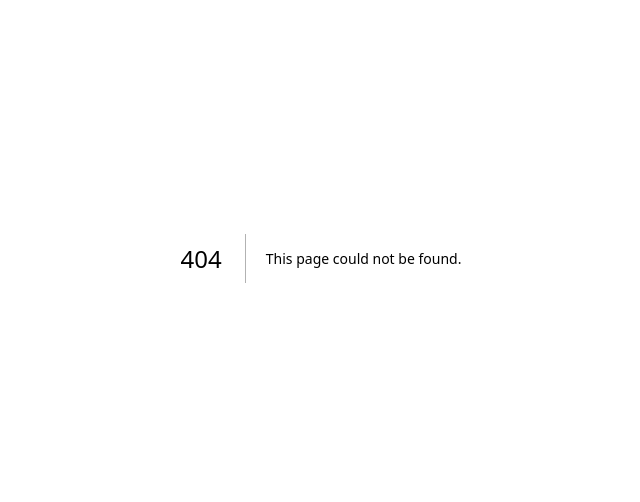
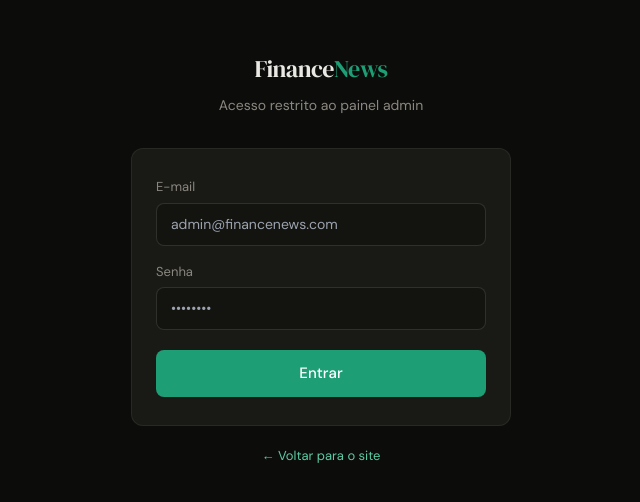
Before and after one commit to iamVinii/finance-news, a Next.js app: page /login in a window 1280 px wide. Before the commit this address had no page. Shown: the part 142-644 px from the top of the page, without its empty margins (319-959 px from the left). Built offline with nearby package versions, Linux system fonts and the light colour scheme.

Commit message:
adiciona autenticação NextAuth com proteção da rota /admin

```diff
--- /dev/null
+++ b/app/api/auth/[...nextauth]/route.ts
@@ -0,0 +1,6 @@
+import NextAuth from "next-auth";
+import { authOptions } from "../../../../lib/auth";
+
+const handler = NextAuth(authOptions);
+
+export { handler as GET, handler as POST };
--- /dev/null
+++ b/app/login/page.tsx
@@ -0,0 +1,140 @@
+"use client";
+
+import { useState } from "react";
+import { signIn } from "next-auth/react";
+import { useRouter } from "next/navigation";
+
+export default function LoginPage() {
+  const router = useRouter();
+  const [email, setEmail] = useState("");
+  const [password, setPassword] = useState("");
+  const [error, setError] = useState("");
+  const [loading, setLoading] = useState(false);
+
+  async function handleSubmit(e: React.FormEvent) {
+    e.preventDefault();
+    setLoading(true);
+    setError("");
+
+    const result = await signIn("credentials", {
+      email,
+      password,
+      redirect: false,
+    });
+
+    if (result?.error) {
+      setError("E-mail ou senha incorretos.");
+      setLoading(false);
+      return;
+    }
+
+    router.push("/admin");
+  }
+
+  return (
+    <div style={{
+      minHeight: "100vh",
+      background: "var(--bg-primary)",
+      display: "flex",
+      alignItems: "center",
+      justifyContent: "center",
+      fontFamily: "'DM Sans', sans-serif",
+      padding: "24px",
+    }}>
+      <div style={{
+        width: "100%",
+        maxWidth: 380,
+      }}>
+        <div style={{ textAlign: "center", marginBottom: 32 }}>
+          <span style={{
+            fontFamily: "'DM Serif Display', serif",
+            fontSize: 24,
+            color: "var(--text-primary)",
+            letterSpacing: "-0.5px",
+          }}>
+            Finance<span style={{ color: "var(--accent)" }}>News</span>
+          </span>
+          <p style={{ fontSize: 14, color: "var(--text-secondary)", marginTop: 8 }}>
+            Acesso restrito ao painel admin
+          </p>
+        </div>
+
+        <div style={{
+          background: "var(--bg-card)",
+          border: "0.5px solid var(--border)",
+          borderRadius: 12,
+          padding: "28px 24px",
+        }}>
+          <form onSubmit={handleSubmit} style={{ display: "flex", flexDirection: "column", gap: 16 }}>
+            <div>
+              <label style={{ fontSize: 13, color: "var(--text-secondary)", display: "block", marginBottom: 6 }}>
+                E-mail
+              </label>
+              <input
+                type="email"
+                value={email}
+                onChange={e => setEmail(e.target.value)}
+                required
+                placeholder="admin@financenews.com"
+                style={{
+                  width: "100%", padding: "10px 14px", borderRadius: 8,
+                  border: "0.5px solid var(--border-strong)",
+                  background: "var(--bg-secondary)",
+                  color: "var(--text-primary)",
+                  fontSize: 14, fontFamily: "inherit", outline: "none",
+                }}
+              />
+            </div>
+
+            <div>
+              <label style={{ fontSize: 13, color: "var(--text-secondary)", display: "block", marginBottom: 6 }}>
+                Senha
+              </label>
+              <input
+                type="password"
+                value={password}
+                onChange={e => setPassword(e.target.value)}
+                required
+                placeholder="••••••••"
+                style={{
+                  width: "100%", padding: "10px 14px", borderRadius: 8,
+                  border: "0.5px solid var(--border-strong)",
+                  background: "var(--bg-secondary)",
+                  color: "var(--text-primary)",
+                  fontSize: 14, fontFamily: "inherit", outline: "none",
+                }}
+              />
+            </div>
+
+            {error && (
+              <p style={{ fontSize: 13, color: "var(--danger)", textAlign: "center" }}>
+                {error}
+              </p>
+            )}
+
+            <button
+              type="submit"
+              disabled={loading}
+              style={{
+                background: loading ? "var(--bg-secondary)" : "var(--accent)",
+                color: loading ? "var(--text-muted)" : "#fff",
+                border: "none", borderRadius: 8,
+                padding: "12px", fontSize: 15,
+                fontWeight: 500, cursor: loading ? "not-allowed" : "pointer",
+                fontFamily: "inherit", marginTop: 4,
+              }}
+            >
+              {loading ? "Entrando..." : "Entrar"}
+            </button>
+          </form>
+        </div>
+
+        <p style={{ textAlign: "center", fontSize: 13, color: "var(--text-muted)", marginTop: 20 }}>
+          <a href="/" style={{ color: "var(--accent-text)", textDecoration: "none" }}>
+            ← Voltar para o site
+          </a>
+        </p>
+      </div>
+    </div>
+  );
+}
--- /dev/null
+++ b/lib/auth.ts
@@ -0,0 +1,51 @@
+import { NextAuthOptions } from "next-auth";
+import CredentialsProvider from "next-auth/providers/credentials";
+
+export const authOptions: NextAuthOptions = {
+  providers: [
+    CredentialsProvider({
+      name: "credentials",
+      credentials: {
+        email: { label: "Email", type: "email" },
+        password: { label: "Senha", type: "password" },
+      },
+      async authorize(credentials) {
+        // Credenciais do admin — em produção vêm do banco de dados
+        const adminEmail = process.env.ADMIN_EMAIL;
+        const adminPassword = process.env.ADMIN_PASSWORD;
+
+        if (
+          credentials?.email === adminEmail &&
+          credentials?.password === adminPassword
+        ) {
+          return {
+            id: "1",
+            email: adminEmail,
+            name: "Admin",
+            role: "admin",
+          };
+        }
+
+        return null;
+      },
+    }),
+  ],
+  pages: {
+    signIn: "/login",
+  },
+  session: {
+    strategy: "jwt",
+    maxAge: 24 * 60 * 60, // 24 horas
+  },
+  callbacks: {
+    async jwt({ token, user }) {
+      if (user) token.role = (user as any).role;
+      return token;
+    },
+    async session({ session, token }) {
+      if (session.user) (session.user as any).role = token.role;
+      return session;
+    },
+  },
+  secret: process.env.NEXTAUTH_SECRET,
+};
--- a/package.json
+++ b/package.json
@@ -10,6 +10,7 @@
   "dependencies": {
     "clsx": "^2.1.0",
     "next": "^16.2.7",
+    "next-auth": "^4.24.14",
     "next-themes": "^0.3.0",
     "react": "^18.3.0",
     "react-dom": "^18.3.0"
```
Also changed, not shown: proxy.ts (added, +11 -0 lines), 1 other file (tests, documents, lock files or other folders).
